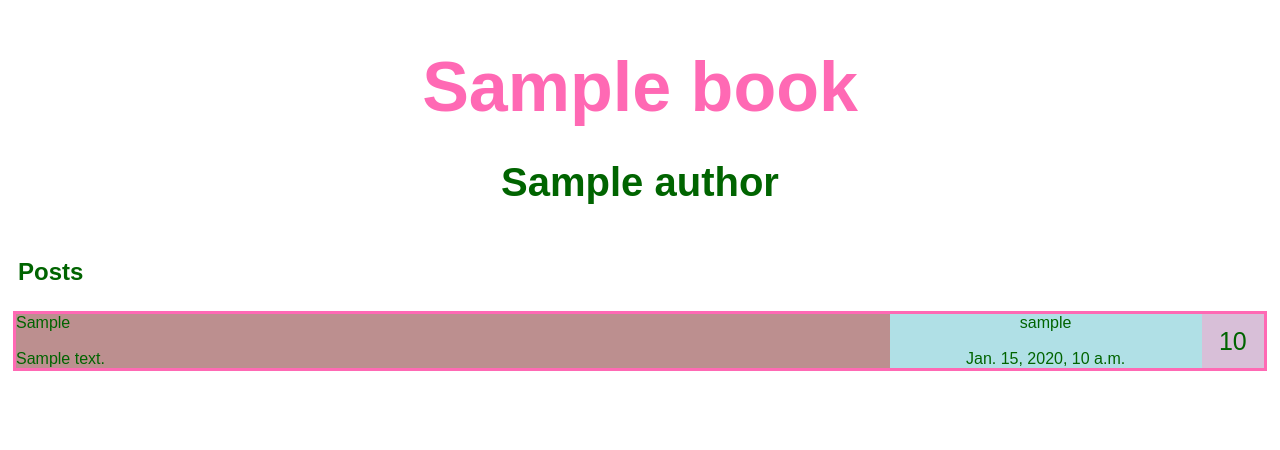
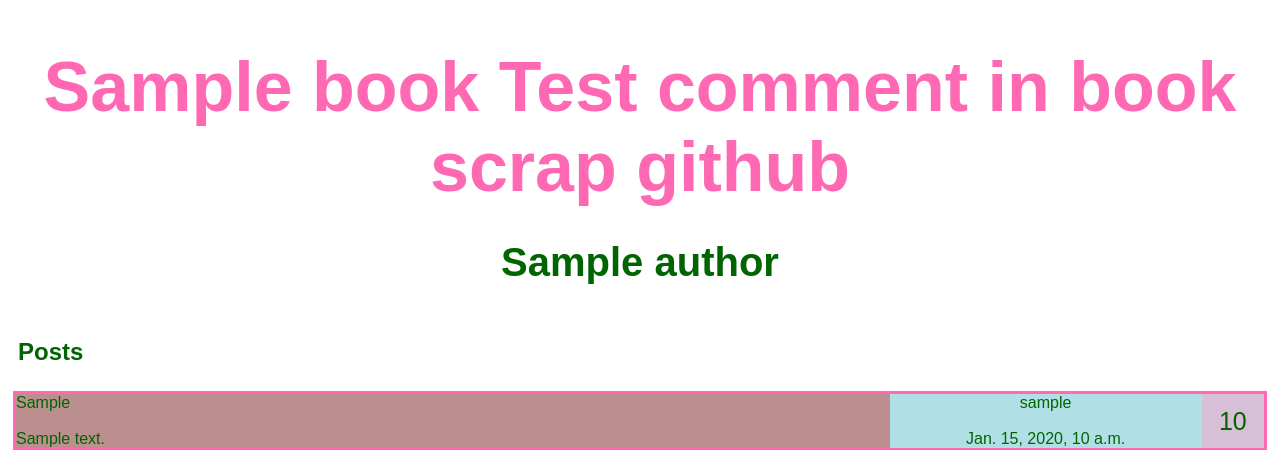
Before and after one commit to foxabbott/explainmybook_django, a Django app: template books/templates/books/book_scrap.html in a window 1280 px wide. Shown: the top 450 px of the page. Run offline with Django 3.2, Linux system fonts and the light colour scheme; the template is opened without the code that fills it: values that come from a table or form of the project are taken from there, others are empty; tables that the repository leaves empty hold one stand-in row (values such as "Sample post").

Commit message:
test commit

```diff
--- a/books/templates/books/book_scrap.html
+++ b/books/templates/books/book_scrap.html
@@ -35,7 +35,7 @@
     </style>
 
     <div id="titleAuthor">
-        <h1 id="title">{{ book.title }}</h1>
+        <h1 id="title">{{ book.title }} Test comment in book scrap github</h1>
         <h2 id="author">{{ book.author }}</h1>
     </div>
 
```
